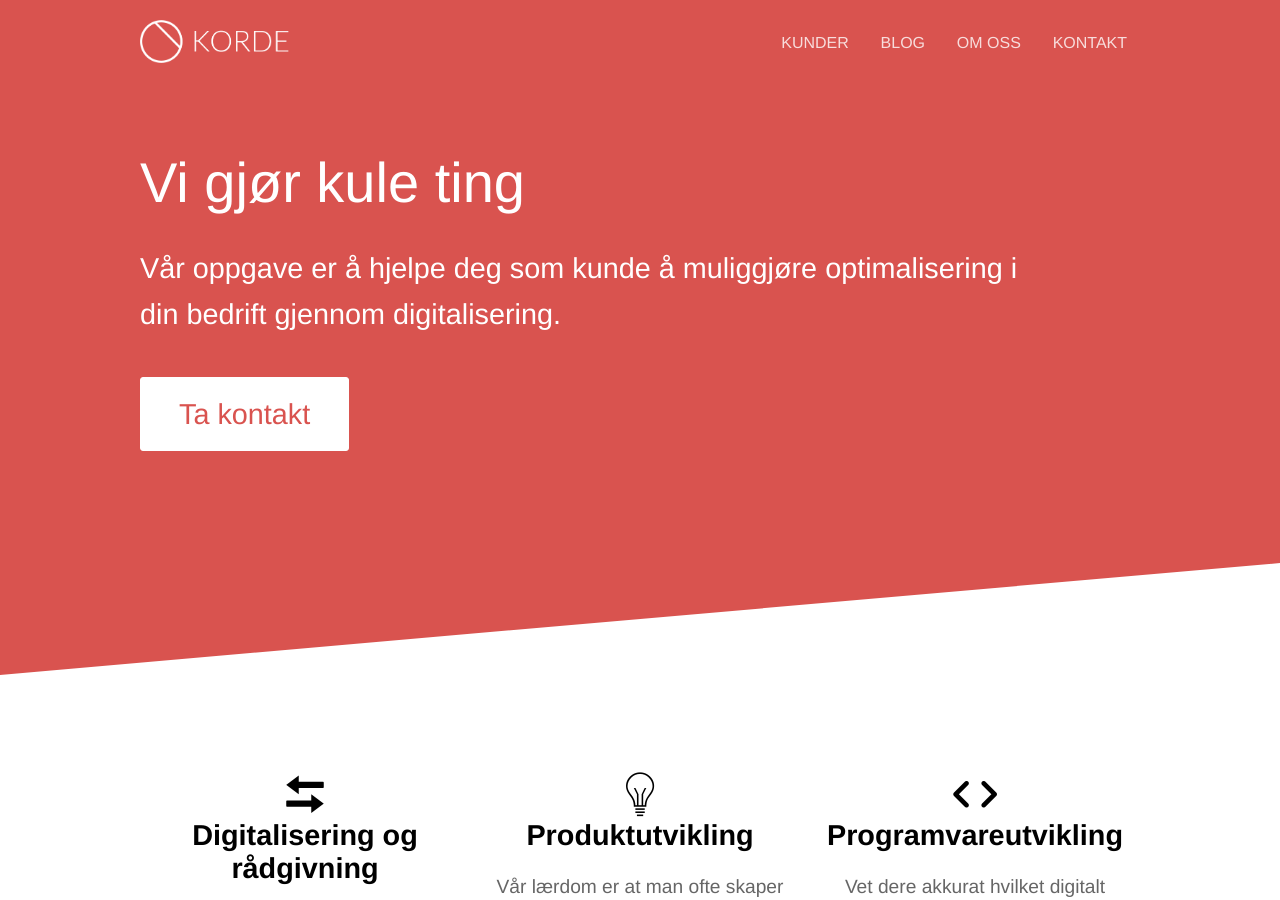
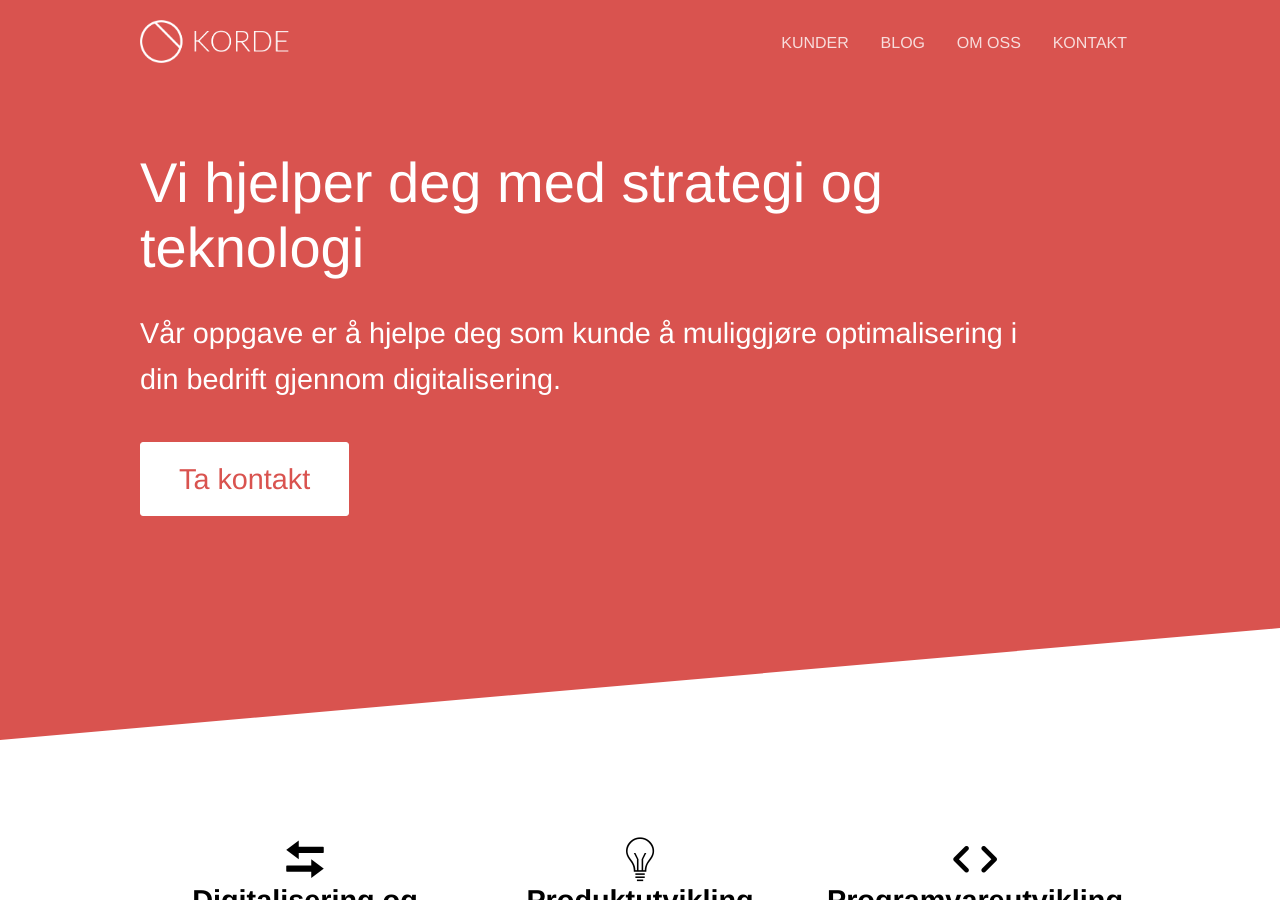
Before and after one commit to kordetech/kordetech.github.io, a Jekyll site: the page built from index.html, in a window 1280 px wide and 900 px high. Built offline with Jekyll 4.4.1, drawn with Linux system fonts in a browser that asks for light colours.

Commit message:
Update index.html

```diff
--- a/index.html
+++ b/index.html
@@ -3,7 +3,7 @@ title: Hjem
 ---
 <section class="hero diagonal">
 	<div class="container">
-		<h2>Vi gjør kule ting</h2>
+		<h2>Vi hjelper deg med strategi og teknologi</h2>
 		<p class="subtext">Vår oppgave er å hjelpe deg som kunde å muliggjøre optimalisering i din bedrift gjennom digitalisering.</p>
 		<p><a class="button alt" href="{{ site.baseurl }}/contact/">Ta kontakt</a></p>
 	</div>
```
